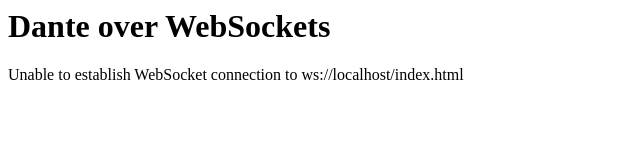
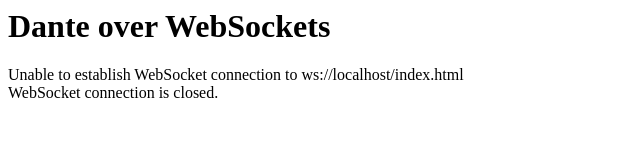
Before and after one commit to tjanczuk/dante, a plain HTML site: page index.html in a window 1280 px wide. Shown: the whole page, without its empty margins (0-640 px from the left). Drawn offline with Linux system fonts and the light colour scheme.

Commit message:
add onclose handler in the client

```diff
--- a/index.html
+++ b/index.html
@@ -22,6 +22,10 @@
         addLine('Unable to establish WebSocket connection to ' + address);
     };
 
+    socket.onclose = function () {
+        addLine('WebSocket connection is closed.');
+    };
+
 </script>
 </head>
 <body>
```
